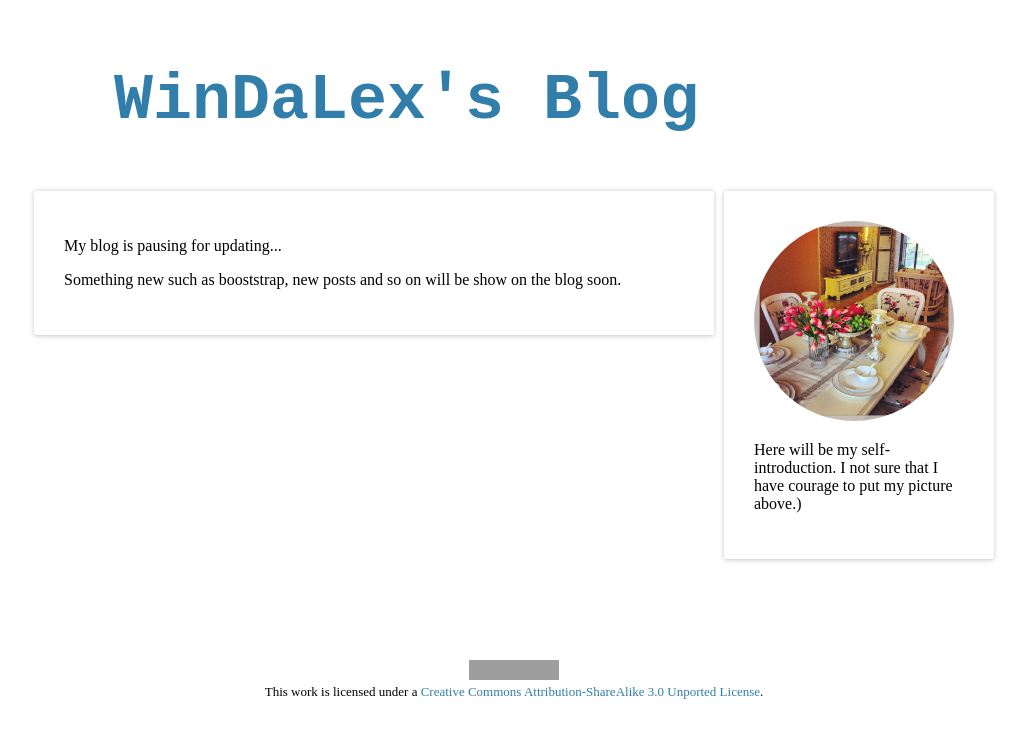
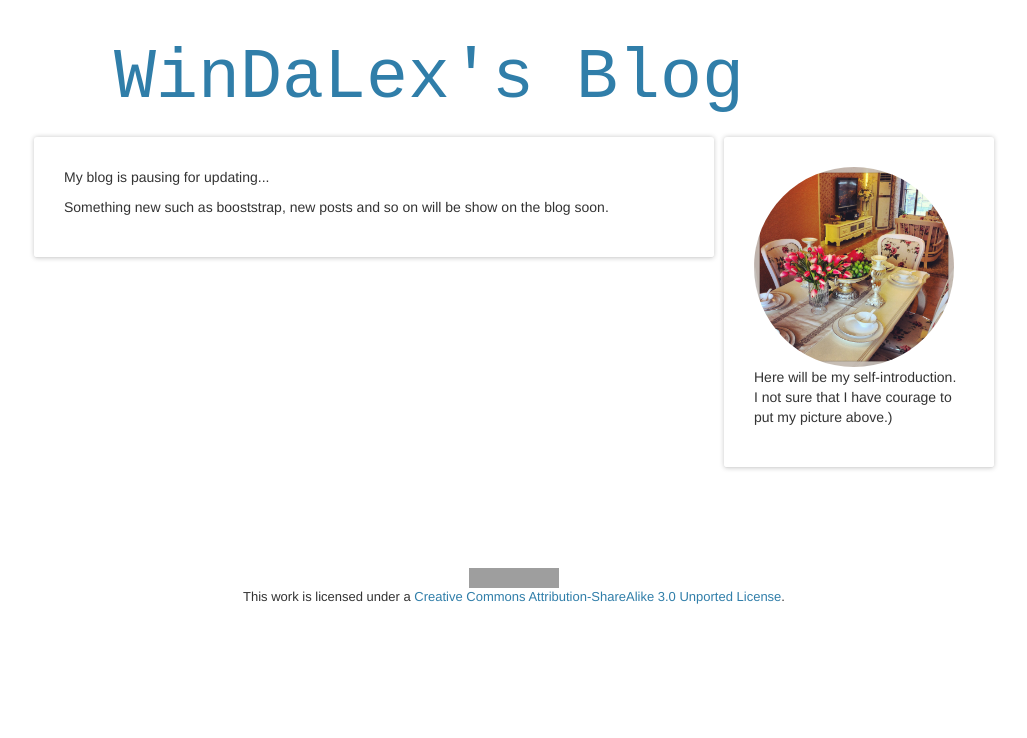
Before and after one commit to WinDaLex/windalex.github.io, a Jekyll site: the page built from index.html, in a window 1280 px wide. Shown: the top 738 px of the page, without its empty margins (126-1153 px from the left). Built offline with Jekyll 4.4.1, drawn with Linux system fonts in a browser that asks for light colours; nearby versions of some CDN libraries; Markdown is read by kramdown in place of the engine named in the settings; grey boxes are pictures that could not be loaded.

Commit message:
Import boostrap basic template

```diff
--- a/_layouts/default.html
+++ b/_layouts/default.html
@@ -1,16 +1,21 @@
 <!DOCTYPE html>
-<html>
+<html lang="zh-cn">
 <head>
+    <title>{{ page.title }}</title>
     <meta charset="utf-8">
-        <title>{{ page.title }}</title>
+    <meta name="viewport" content="width=device-width, initial-scale=1.0">
 
-        <!-- syntax highlighting CSS -->
+    <link rel="stylesheet" href="http://cdn.bootcss.com/twitter-bootstrap/3.0.3/css/bootstrap.min.css">
     <link rel="stylesheet" href="/css/syntax.css">
+    <link rel="stylesheet" href="/css/main.css">
 
-        <!-- Custom CSS -->
-        <link rel="stylesheet" href="/css/main.css">
+    <!-- HTML5 Shim and Respond.js IE8 support of HTML5 elements and media queries -->
+    <!-- WARNING: Respond.js doesn't work if you view the page via file:// -->
+    <!--[if lt IE 9]>
+        <script src="http://cdn.bootcss.com/html5shiv/3.7.0/html5shiv.min.js"></script>
+        <script src="http://cdn.bootcss.com/respond.js/1.3.0/respond.min.js"></script>
+        <![endif]-->
 </head>
-
 <body>
     <div id="container">
         <div id="header">
@@ -37,6 +42,9 @@
 
     </div>
 
+    <!-- jQuery (necessary for Bootstrap's JavaScript plugins) -->
+    <script src="http://cdn.bootcss.com/jquery/1.10.2/jquery.min.js"></script>
+    <!-- Include all compiled plugins (below), or include individual files as needed -->
+    <script src="http://cdn.bootcss.com/twitter-bootstrap/3.0.3/js/bootstrap.min.js"></script>
 </body>
-
 </html>
```
Lines whose indentation alone changed are shown as unchanged.
